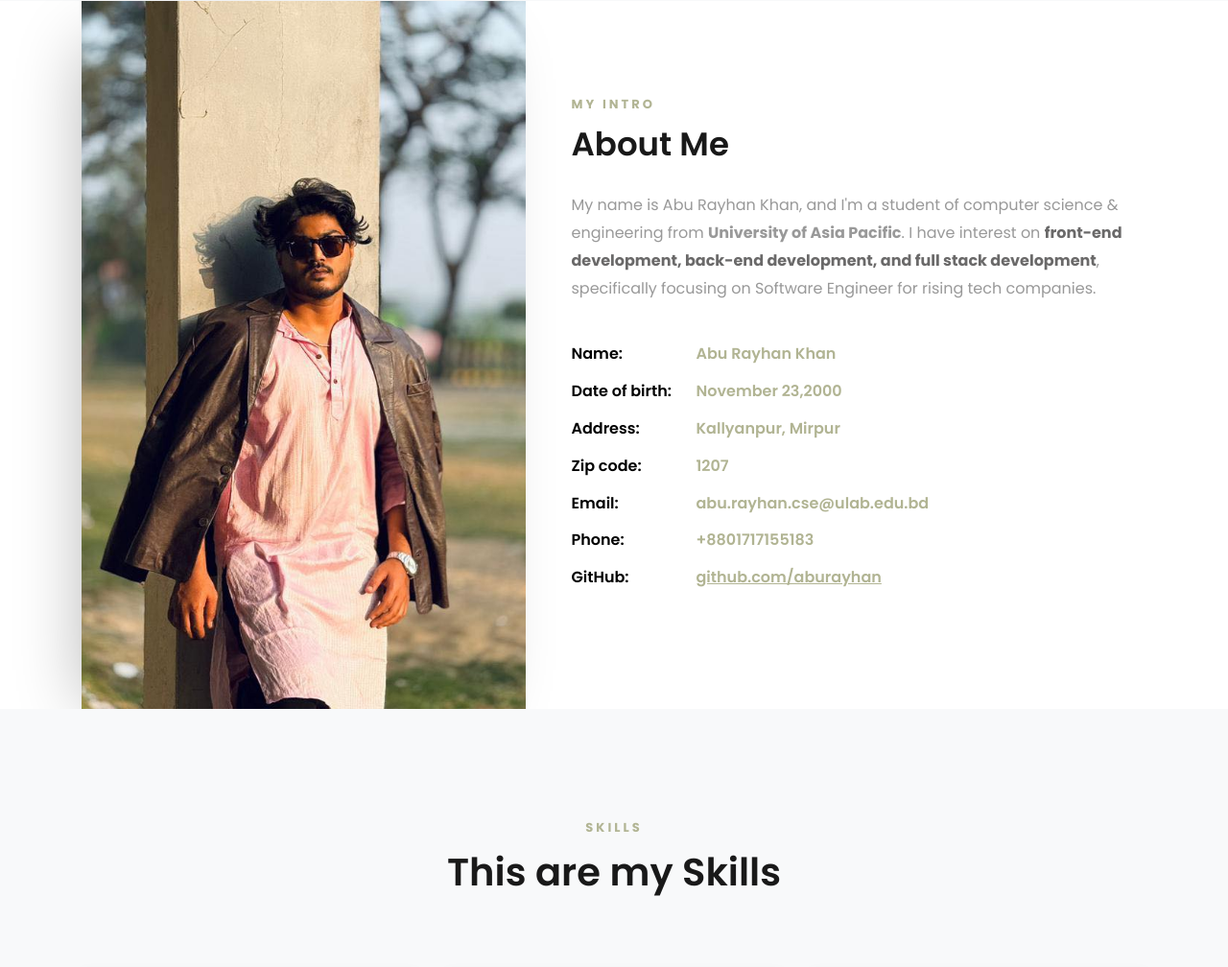
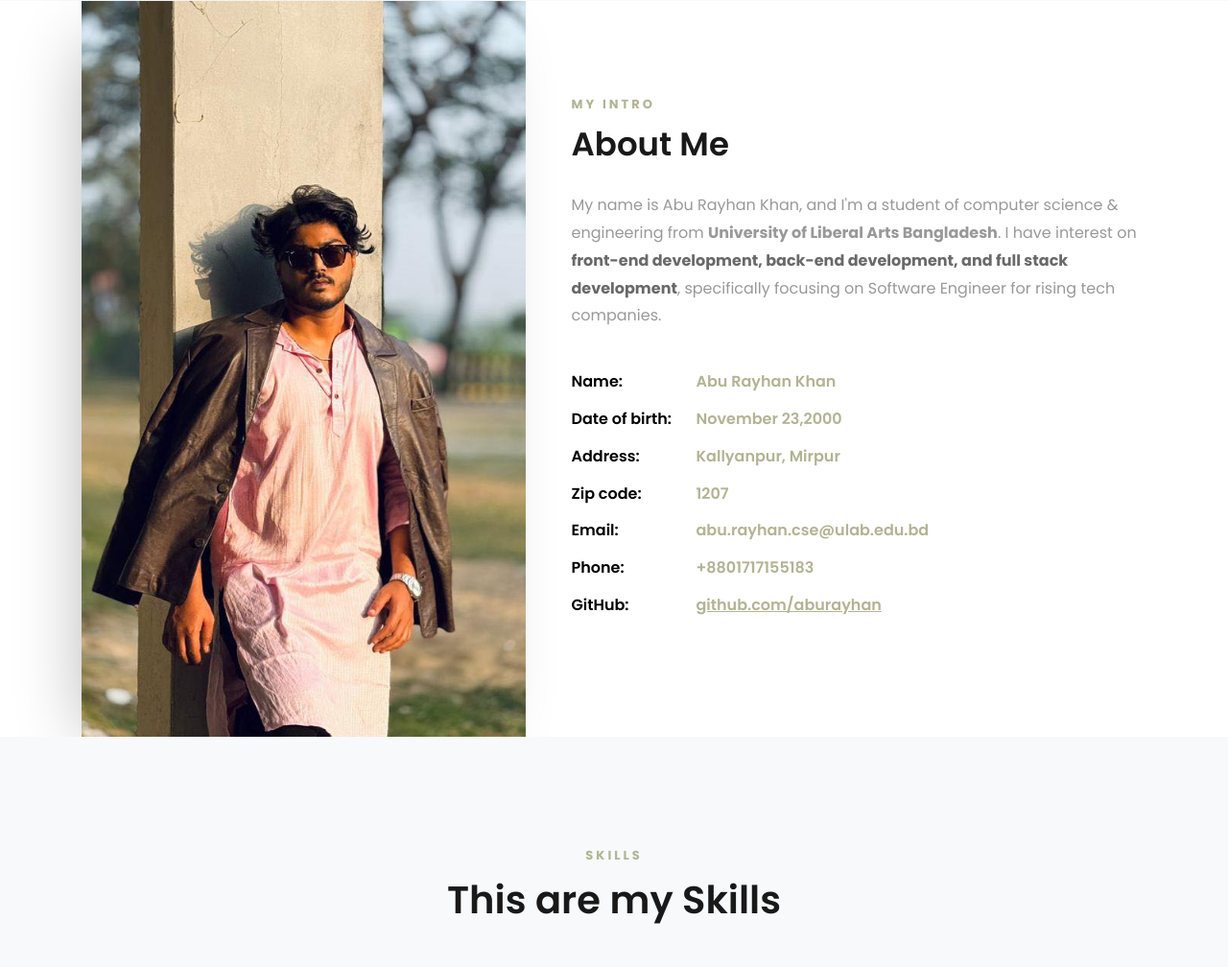
Before and after one commit to aburayhancse-stack/Protfolio, a plain HTML site: page index.html in a window 1280 px wide. Shown: the part 1028-2036 px from the top of the page at 96% size. Drawn offline with nearby package versions, Linux system fonts and the light colour scheme; some packages are replaced by stand-ins of ours; no server answers.

Commit message:
Update index.html

```diff
--- a/index.html
+++ b/index.html
@@ -182,7 +182,7 @@
                                 <span class="subheading">My Intro</span>
                                 <h2 class="mb-4" style="font-size: 34px; text-transform: capitalize;">About Me</h2>
                                 <p>My name is Abu Rayhan Khan, and I'm a student of computer science & engineering from
-                                    <b>University of Asia Pacific</b>.
+                                    <b>University of Liberal Arts Bangladesh</b>.
                                     I have interest on <b style="color: rgba(19, 17, 17, 0.63);">front-end development,
                                         back-end development, and full stack development</b>, specifically focusing on
                                     Software Engineer for rising tech companies.</p>
```
